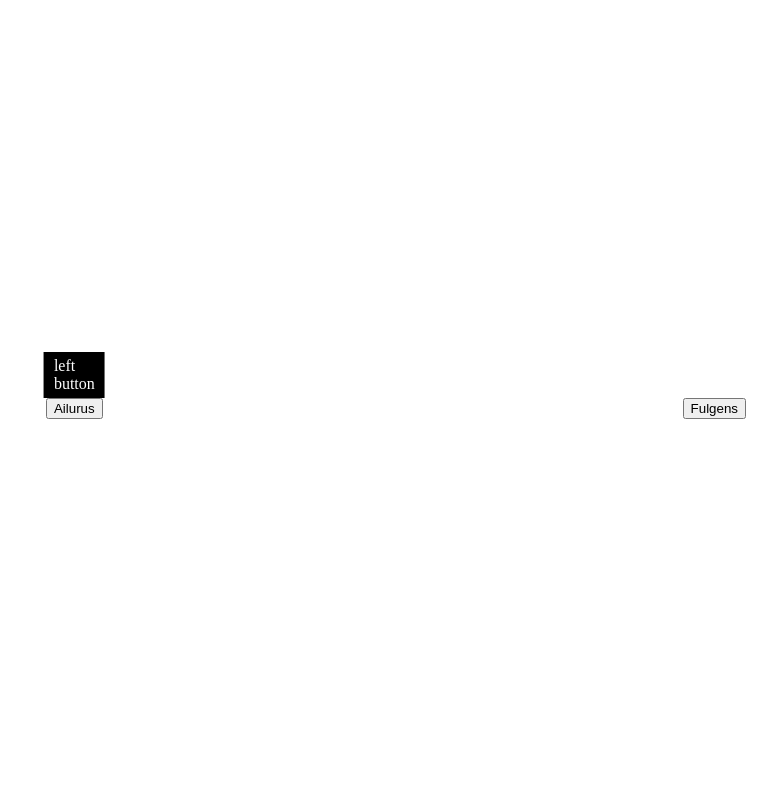
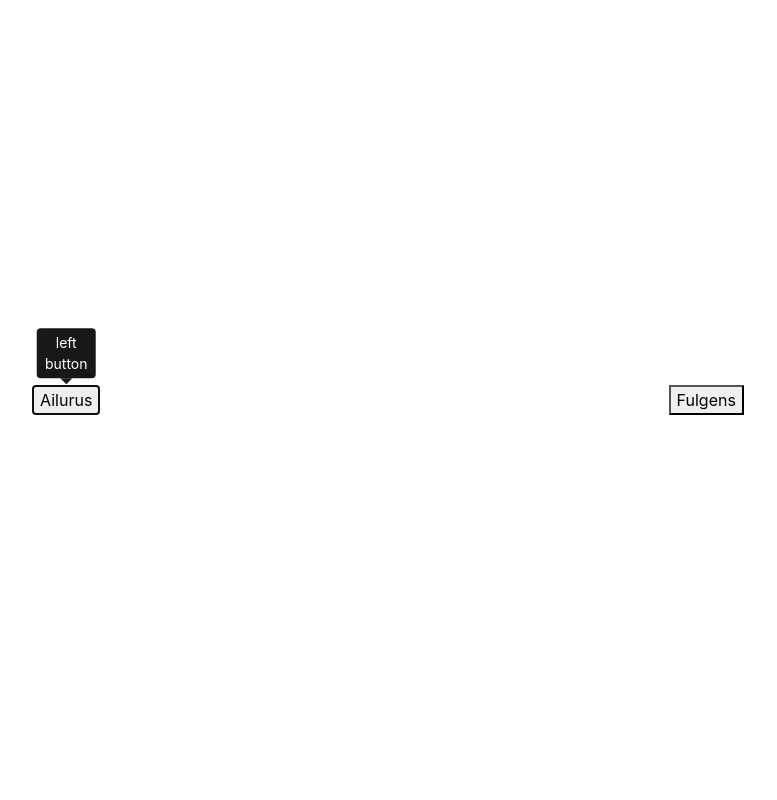
Before and after one commit to graypegg/xello-technical-test, an Angular app: page / in a window 1280 px wide. Both pictures are taken after a click on the button "Ailurus". Shown: the top 800 px of the page, without its empty margins (252-1029 px from the left). Built offline with nearby package versions, Linux system fonts and the light colour scheme.

Commit message:
Using bootstrap for tooltip styling now

```diff
--- a/src/app/tooltip/tooltip/tooltip.component.html
+++ b/src/app/tooltip/tooltip/tooltip.component.html
@@ -1,8 +1,16 @@
 <div class="tooltip-container" (click)='$event.stopPropagation()'>
-  <div class="tooltip">
-    {{ content }}
+  <div [class]="'tooltip fade bs-tooltip-top ' + (isOpen ? 'show' : 'hide')">
+    <div class="arrow"></div>
+    <div class="tooltip-inner" [id]="uid">{{ content }}</div>
   </div>
   <div (click)="showTooltip()">
     <ng-content></ng-content>
   </div>
 </div>
+
+
+<div class="tooltip fade bs-tooltip-top show" role="tooltip" id="tooltip242304" style="will-change: transform; position: absolute; transform: translate3d(300px, 1557px, 0px); top: 0px; left: 0px;"
+  x-placement="top">
+  <div class="arrow" style="left: 48px;"></div>
+  <div class="tooltip-inner">Tooltip on top</div>
+</div>
--- a/src/app/tooltip/tooltip/tooltip.component.scss
+++ b/src/app/tooltip/tooltip/tooltip.component.scss
@@ -1,26 +1,16 @@
-
-:host {
-  &.active {
-    .tooltip-container {
-      .tooltip {
-        display: inline-block;
-      }
-    }
-  }
-
 .tooltip-container {
   display: inline-block;
   position: relative;
 
   .tooltip {
-      display: none;
     position: absolute;
     top: 0;
     left: 50%;
     transform: translate(-50%, -100%);
-      background: #000;
-      color: #FFF;
-      padding: 5px 10px;
+
+    .arrow {
+      left: 50%;
+      transform: translateX(-50%);
     }
   }
 }
--- a/src/app/tooltip/tooltip/tooltip.component.ts
+++ b/src/app/tooltip/tooltip/tooltip.component.ts
@@ -9,12 +9,10 @@ import { TooltipService } from '../tooltip.service'
 export class TooltipComponent implements OnInit {
   @Input() content: string
 
-  @HostBinding('class.active') private isOpen: boolean;
-
   uid: string
 
   constructor (private tooltipService: TooltipService) {
-    this.uid = Math.round((Math.random() * 10e5)).toString(16)
+    this.uid = `tooltip-${Math.round((Math.random() * 10e5)).toString(16)}`
   }
 
   ngOnInit () {
--- a/src/index.html
+++ b/src/index.html
@@ -5,6 +5,7 @@
   <title>Xello</title>
   <base href="/">
 
+  <link rel="stylesheet" href="https://maxcdn.bootstrapcdn.com/bootstrap/4.0.0/css/bootstrap.min.css" integrity="sha384-Gn5384xqQ1aoWXA+058RXPxPg6fy4IWvTNh0E263XmFcJlSAwiGgFAW/dAiS6JXm" crossorigin="anonymous">
   <meta name="viewport" content="width=device-width, initial-scale=1">
   <link rel="icon" type="image/x-icon" href="favicon.ico">
 </head>
```
Lines whose indentation alone changed are shown as unchanged.
